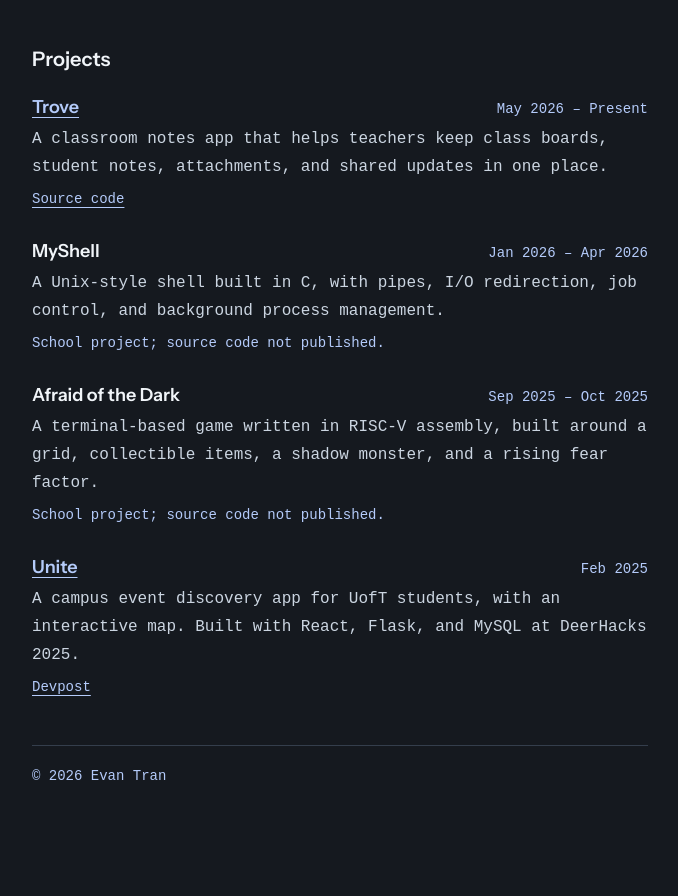
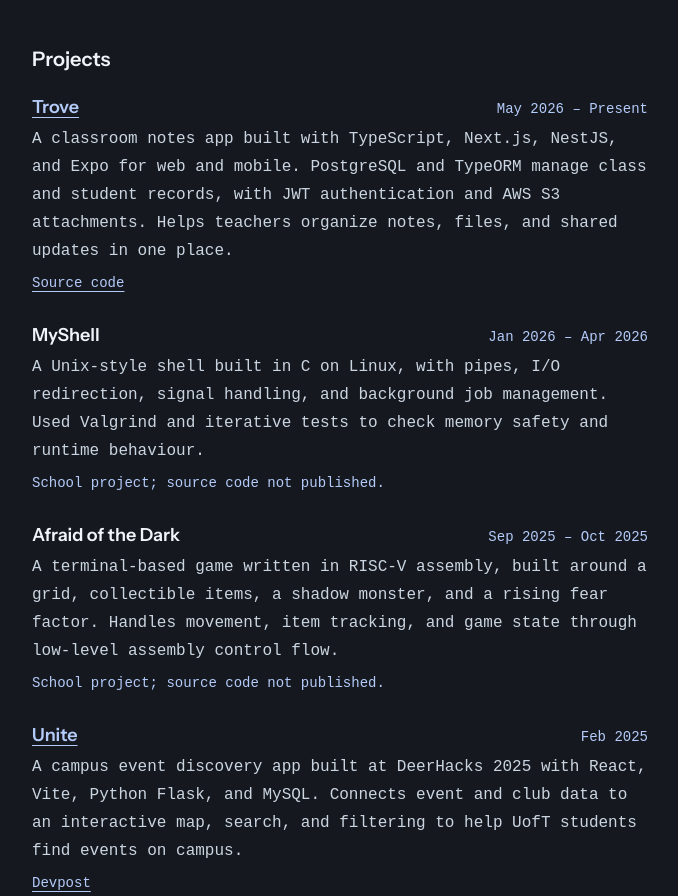
Before and after one commit to etpans/personal-website, a website: page index.html in a window 1280 px wide. Shown: the part 571-1467 px from the top of the page, without its empty margins (300-978 px from the left). Drawn offline with nearby package versions, Linux system fonts and the light colour scheme; a web font is replaced by a local one.

Commit message:
feat: elaborate on project descriptions

```diff
--- a/index.html
+++ b/index.html
@@ -66,8 +66,10 @@
                 <p class="project-date text-sm">May 2026 – Present</p>
               </div>
               <p class="mt-1">
-                A classroom notes app that helps teachers keep class boards, student
-                notes, attachments, and shared updates in one place.
+                A classroom notes app built with TypeScript, Next.js, NestJS, and
+                Expo for web and mobile. PostgreSQL and TypeORM manage class and
+                student records, with JWT authentication and AWS S3 attachments.
+                Helps teachers organize notes, files, and shared updates in one place.
               </p>
               <p class="mt-2 text-sm">
                 <a class="inline-link" href="https://github.com/etpans/trove" target="_blank" rel="noopener noreferrer">Source code</a>
@@ -79,8 +81,9 @@
                 <p class="project-date text-sm">Jan 2026 – Apr 2026</p>
               </div>
               <p class="mt-1">
-                A Unix-style shell built in C, with pipes, I/O redirection,
-                job control, and background process management.
+                A Unix-style shell built in C on Linux, with pipes, I/O redirection,
+                signal handling, and background job management. Used Valgrind and
+                iterative tests to check memory safety and runtime behaviour.
               </p>
               <p class="project-note mt-2 text-sm">School project; source code not published.</p>
             </li>
@@ -92,6 +95,8 @@
               <p class="mt-1">
                 A terminal-based game written in RISC-V assembly, built around a
                 grid, collectible items, a shadow monster, and a rising fear factor.
+                Handles movement, item tracking, and game state through low-level
+                assembly control flow.
               </p>
               <p class="project-note mt-2 text-sm">School project; source code not published.</p>
             </li>
@@ -103,8 +108,10 @@
                 <p class="project-date text-sm">Feb 2025</p>
               </div>
               <p class="mt-1">
-                A campus event discovery app for UofT students, with an interactive
-                map. Built with React, Flask, and MySQL at DeerHacks 2025.
+                A campus event discovery app built at DeerHacks 2025 with React,
+                Vite, Python Flask, and MySQL. Connects event and club data to an
+                interactive map, search, and filtering to help UofT students find
+                events on campus.
               </p>
               <p class="mt-2 text-sm">
                 <a class="inline-link" href="https://devpost.com/software/unite-jh2kl1" target="_blank" rel="noopener noreferrer">Devpost</a>
```
